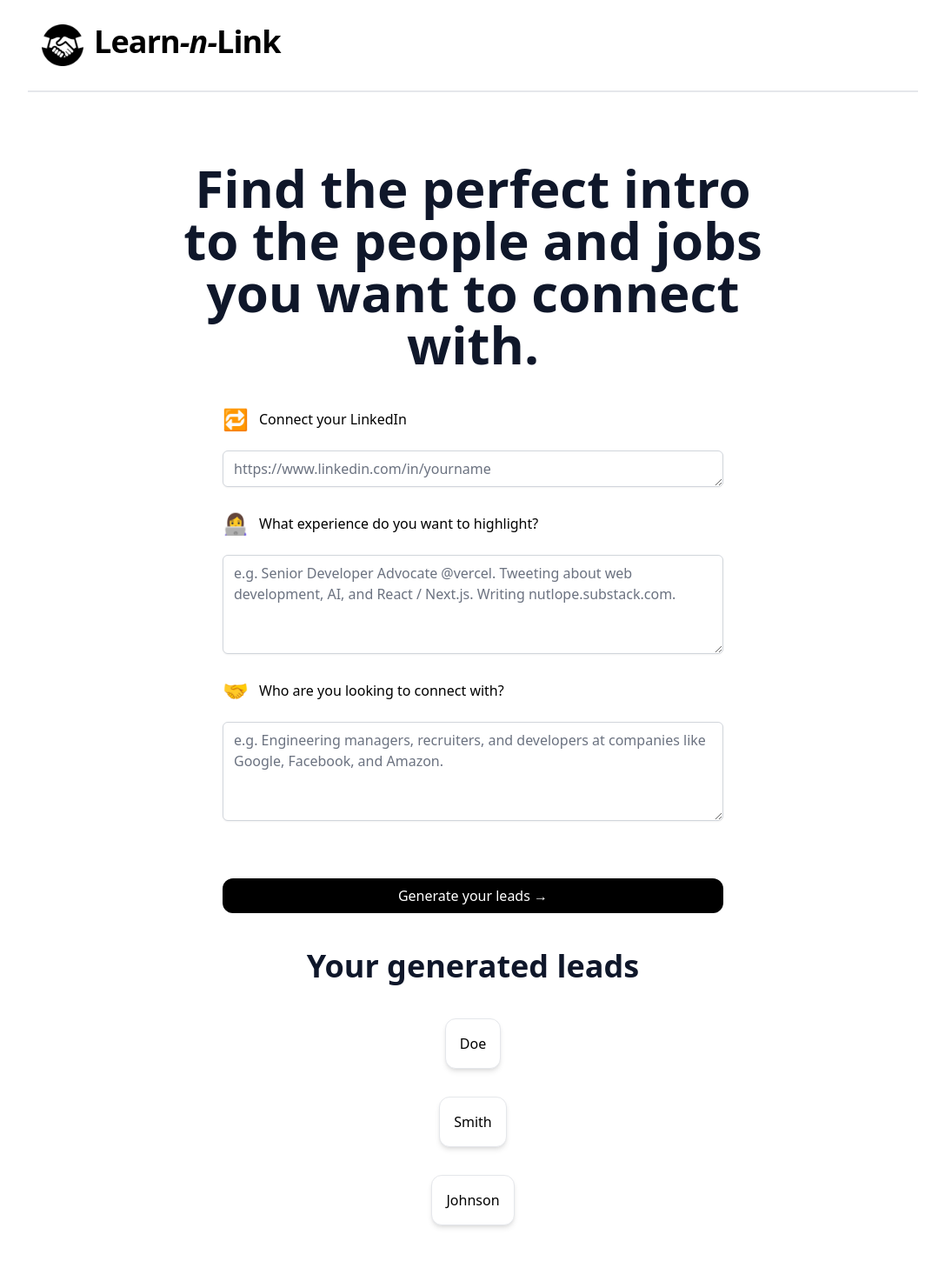
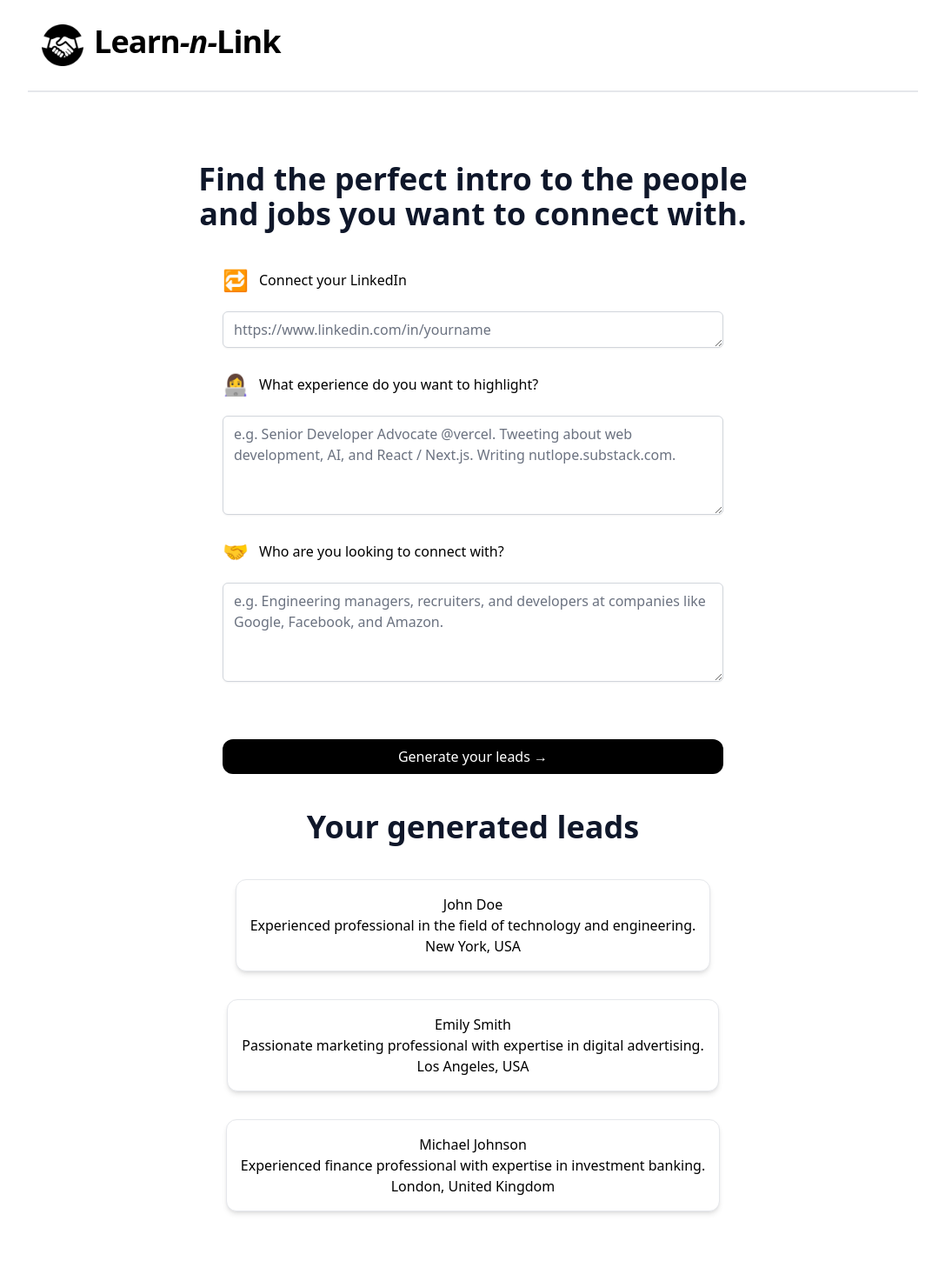
Before and after one commit to matthewcline/learn_n_link, a Next.js app: page / in a window 1280 px wide. Shown: the top 1450 px of the page at 87% size, without its empty margins (96-1183 px from the left). Built offline with nearby package versions, Linux system fonts and the light colour scheme.

Commit message:
fix deploy error

```diff
--- a/components/Lead.tsx
+++ b/components/Lead.tsx
@@ -1,5 +1,5 @@
 interface LeadProps {
-  lead: object;
+  lead: any;
 }
 
 export default function Lead({ lead }: LeadProps) {
@@ -14,7 +14,9 @@ export default function Lead({ lead }: LeadProps) {
       }}
       key={lead.lastName}
     >
-      <p>{lead.lastName}</p>
+      <p>{lead.firstName} {lead.lastName}</p>
+      <p>{lead.summary}</p>
+      <p>{lead.locationName}</p>
     </div>
   );
 }
--- a/pages/index.tsx
+++ b/pages/index.tsx
@@ -84,7 +84,7 @@ const Home: NextPage = () => {
 
       <Header />
       <main className="flex flex-1 w-full flex-col items-center justify-center text-center px-4 mt-12 sm:mt-20">
-        <h1 className="sm:text-6xl text-4xl max-w-[708px] font-bold text-slate-900">
+        <h1 className="sm:text-4xl text-3xl max-w-[708px] font-bold text-slate-900">
           Find the perfect intro to the people and jobs you want to connect with.
         </h1>
         <div className="max-w-xl w-full">
```
